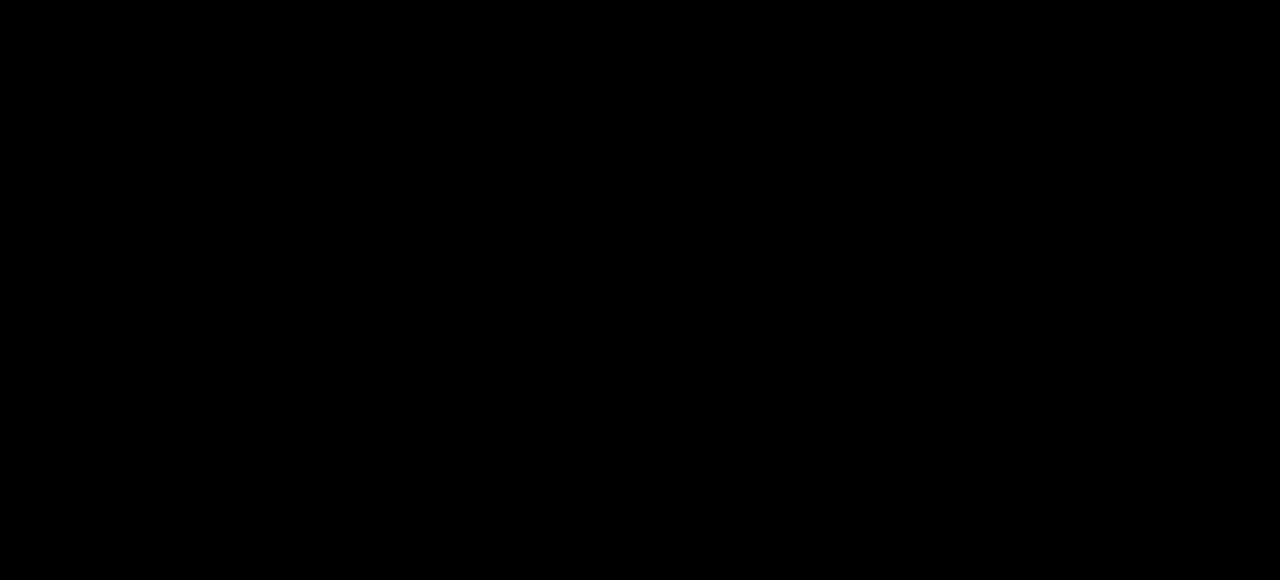
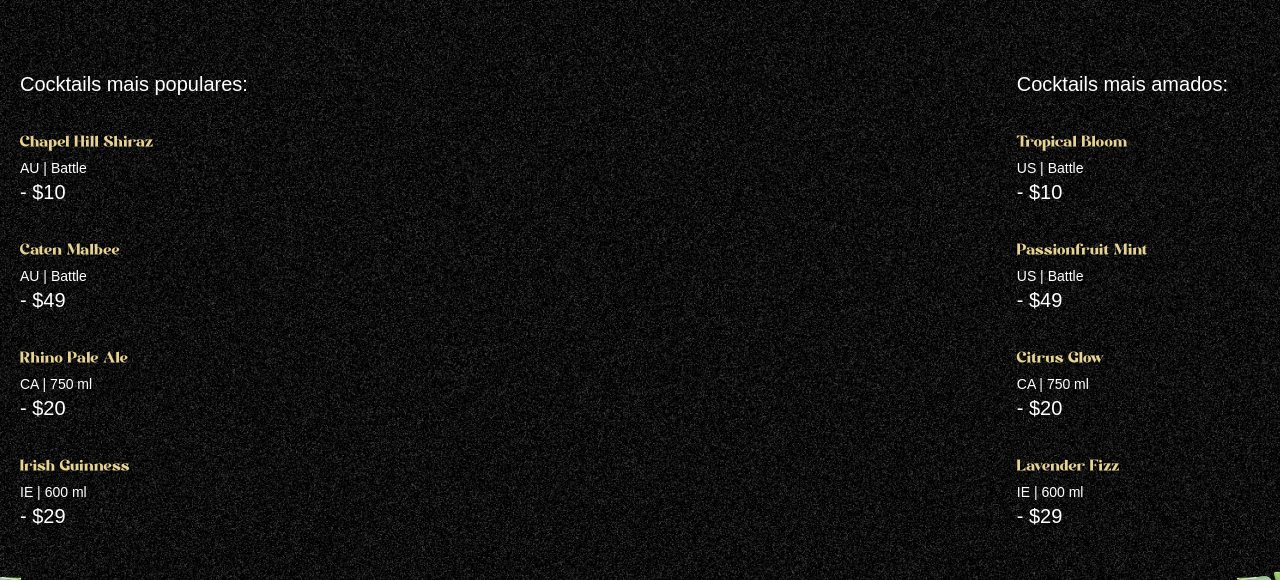
Before and after one commit to kaualucio/gsap-project, a React (Vite) app: page / in a window 1280 px wide. Shown: the part 890-1470 px from the top of the page. Built offline with nearby package versions, Linux system fonts and the light colour scheme; a web font is replaced by a local one.

Commit message:
feat: implement cocktail section

```diff
--- a/src/App.jsx
+++ b/src/App.jsx
@@ -3,6 +3,7 @@
 
 import Navbar from "./components/Navbar";
 import Hero from "./components/Hero";
+import Cocktails from "./components/Cocktails.jsx";
 
 gsap.registerPlugin(ScrollTrigger, SplitText);
 
@@ -11,7 +12,7 @@
     <main>
         <Navbar />
         <Hero />
-
+        <Cocktails />
     </main>
   );
 };
--- /dev/null
+++ b/src/components/Cocktails.jsx
@@ -0,0 +1,68 @@
+import React from 'react';
+import {cocktailLists, mockTailLists} from "../constants/index.js";
+import {useGSAP} from "@gsap/react";
+import { gsap } from 'gsap'
+
+const Cocktails = () => {
+    useGSAP(() => {
+        const parallaxTimeline = gsap.timeline({
+            scrollTrigger: {
+                trigger: '#cocktails',
+                start: 'top 30%',
+                end: 'bottom 80%',
+                scrub: true,
+            }
+        })
+
+        parallaxTimeline.from("#c-left-leaf", {
+            x: -100, y: 100,
+        }).from("#c-right-leaf", {
+            x: 100, y: 100,
+        })
+    })
+    return (
+        <section id="cocktails" className="noisy">
+            <img src="/images/cocktail-left-leaf.png" alt="l-leaf" id="c-left-leaf" />
+            <img src="/images/cocktail-right-leaf.png" alt="r-leaf" id="c-right-leaf" />
+
+            <div className="list ">
+                <div className="popular">
+                    <h2>Cocktails mais populares: </h2>
+
+                    <ul>
+                        {
+                            cocktailLists.map(drink => (
+                                <li key={drink.name}>
+                                    <div className="md:me-28">
+                                        <h3>{drink.name}</h3>
+                                        <p>{drink.country} | {drink.detail}</p>
+                                        <span>- { drink.price }</span>
+                                    </div>
+                                </li>
+                            ))
+                        }
+                    </ul>
+                </div>
+                <div className="loved">
+                    <h2>Cocktails mais amados: </h2>
+
+                    <ul>
+                        {
+                            mockTailLists.map(drink => (
+                                <li key={drink.name}>
+                                    <div className="me-28">
+                                        <h3>{drink.name}</h3>
+                                        <p>{drink.country} | {drink.detail}</p>
+                                        <span>- { drink.price }</span>
+                                    </div>
+                                </li>
+                            ))
+                        }
+                    </ul>
+                </div>
+            </div>
+        </section>
+    );
+}
+
+export default Cocktails;
```
